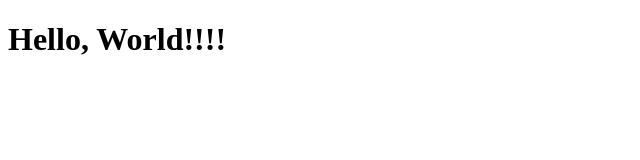
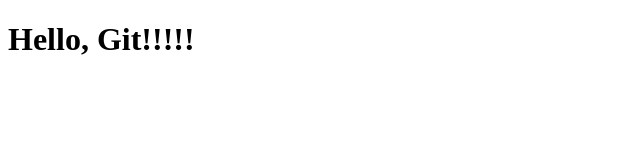
Before and after one commit to ErbKqlx/lb5, a plain HTML site: page index.html in a window 1280 px wide. Shown: the full height of the page, 0-640 px from the left. Drawn offline with Linux system fonts and the light colour scheme.

Commit message:
changed index.html

```diff
--- a/index.html
+++ b/index.html
@@ -6,6 +6,6 @@
  <title>Main Page</title>
  </head>
  <body>
- <h1>Hello, World!!!!</h1>
+ <h1>Hello, Git!!!!!</h1>
  </body>
 </html>
```
